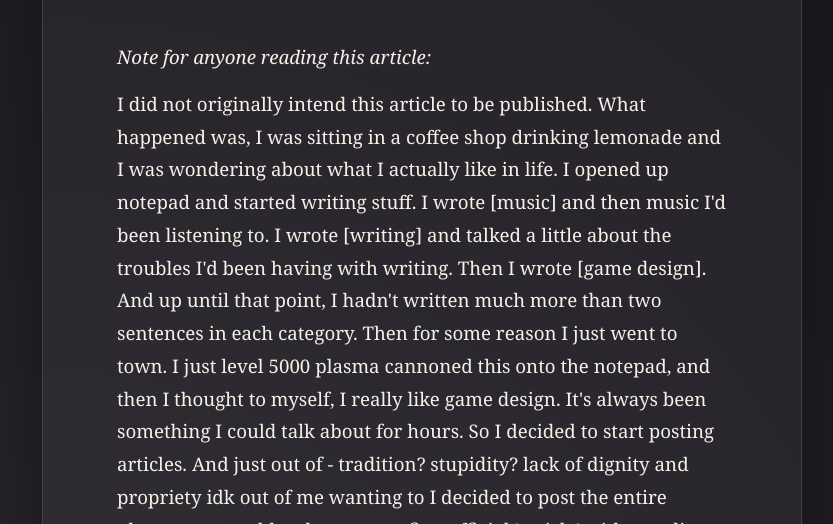
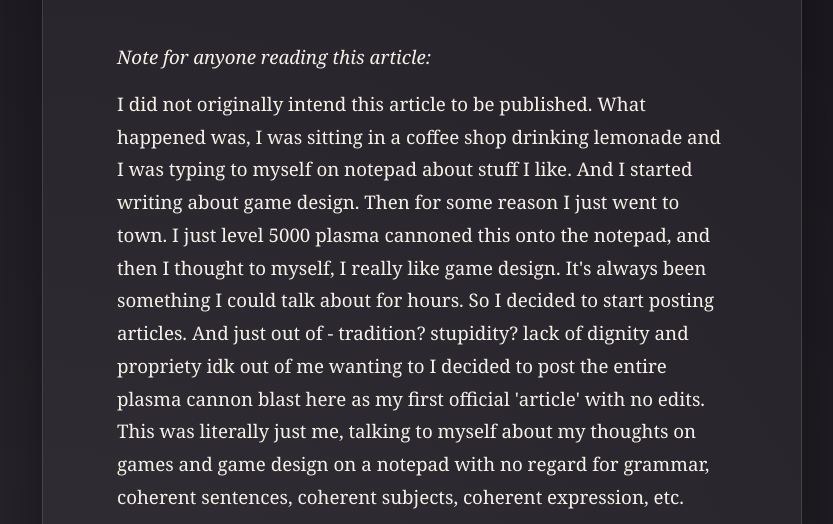
Before and after one commit to Dizzeyy/my-website, a plain HTML site: page articles/what-i-like-in-game-design.html in a window 1280 px wide. Shown: the part 428-952 px from the top of the page, without its empty margins (218-1051 px from the left). Drawn offline with Linux system fonts and the light colour scheme.

Commit message:
Update what-i-like-in-game-design.html

```diff
--- a/articles/what-i-like-in-game-design.html
+++ b/articles/what-i-like-in-game-design.html
@@ -65,7 +65,7 @@
     </header>
     <article>
       <p><em>Note for anyone reading this article:</em></p>
-        <p>I did not originally intend this article to be published. What happened was, I was sitting in a coffee shop drinking lemonade and I was wondering about what I actually like in life. I opened up notepad and started writing stuff. I wrote [music] and then music I'd been listening to. I wrote [writing] and talked a little about the troubles I'd been having with writing. Then I wrote [game design]. And up until that point, I hadn't written much more than two sentences in each category. Then for some reason I just went to town. I just level 5000 plasma cannoned this onto the notepad, and then I thought to myself, I really like game design. It's always been something I could talk about for hours. So I decided to start posting articles. And just out of - tradition? stupidity? lack of dignity and propriety idk out of me wanting to I decided to post the entire plasma cannon blast here as my first official 'article' with no edits. This was literally just me, talking to myself about my thoughts on games and game design on a notepad.</p>
+        <p>I did not originally intend this article to be published. What happened was, I was sitting in a coffee shop drinking lemonade and I was typing to myself on notepad about stuff I like. And I started writing about game design. Then for some reason I just went to town. I just level 5000 plasma cannoned this onto the notepad, and then I thought to myself, I really like game design. It's always been something I could talk about for hours. So I decided to start posting articles. And just out of - tradition? stupidity? lack of dignity and propriety idk out of me wanting to I decided to post the entire plasma cannon blast here as my first official 'article' with no edits. This was literally just me, talking to myself about my thoughts on games and game design on a notepad with no regard for grammar, coherent sentences, coherent subjects, coherent expression, etc.</p>
       <p>I hope you enjoy.</p>
       <p><em>Note added November 12, 2026</em>
       <p>-</p>
```
